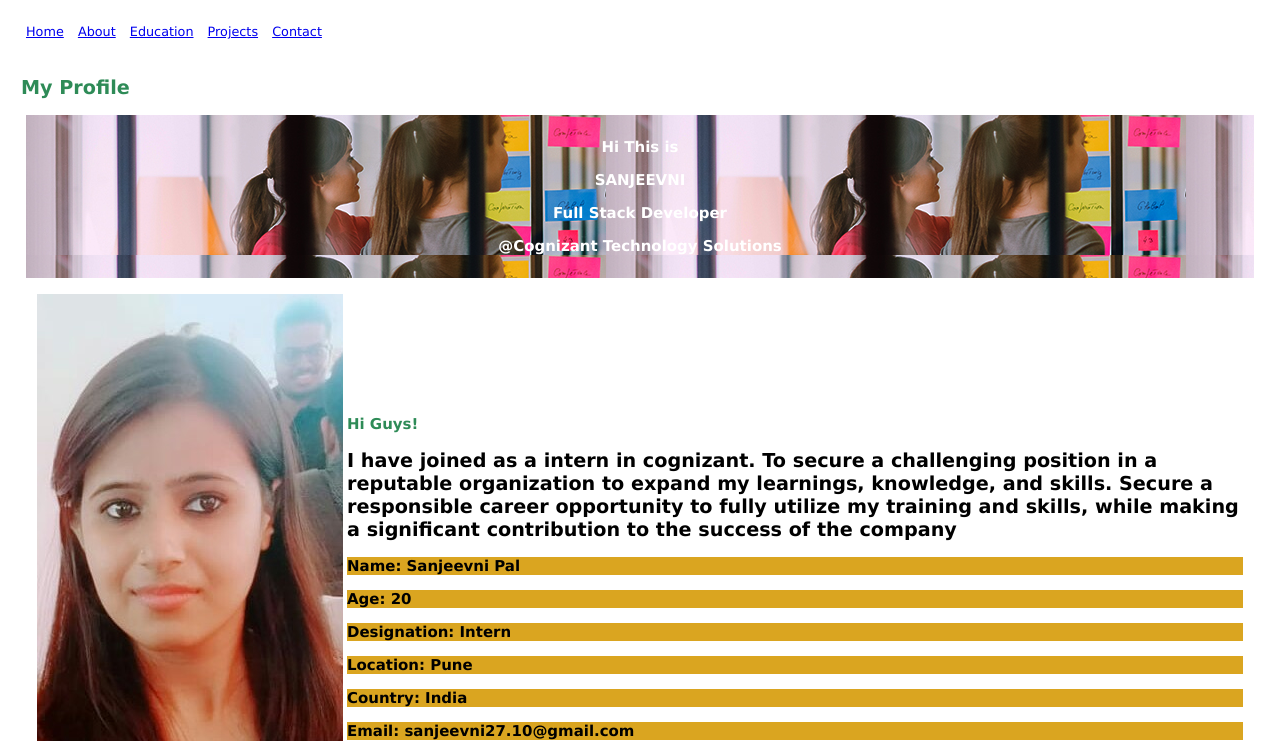
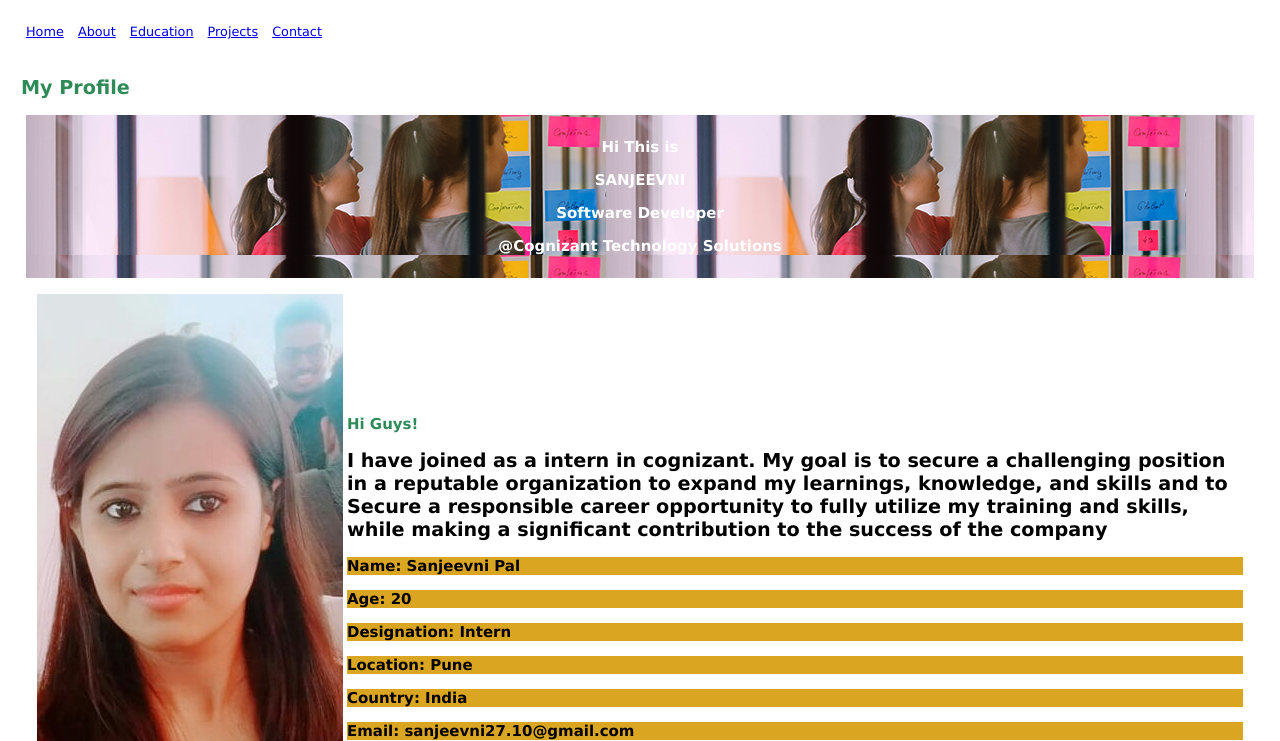
Before and after one commit to sanjeevnipal/sanjeevni-, a plain HTML site: page index.html in a window 1280 px wide. Shown: the part 516-1257 px from the top of the page. Drawn offline with Linux system fonts and the light colour scheme.

Commit message:
Add files via upload

```diff
--- a/index.html
+++ b/index.html
@@ -43,7 +43,7 @@ h1{
 		<article style=background-image:url("Images/cts.jpg")>
                 <h1 align="center">Hi This is </h1>
                 <center> <h1  style=font-size:100 >SANJEEVNI </h1> </center>
-                <h1 align="center">Full Stack Developer</h1>
+                <h1 align="center">Software Developer</h1>
                 <h1 align="center"> @Cognizant Technology Solutions</h1>
 			<p>  </p>
 		</article>
@@ -58,8 +58,8 @@ h1{
 
                             <h1 style=color:seagreen> Hi Guys!</h1>
                             <h2>I have joined as a intern in cognizant.
-                                 To secure a challenging position in a reputable
-                                 organization to expand my learnings, knowledge, and skills.
+                                 My goal is to secure a challenging position in a reputable
+                                 organization to expand my learnings, knowledge, and skills and to
                                 Secure a responsible career opportunity to fully utilize
                                  my training and skills, while making a significant
                                 contribution to the success of the company
```
Also changed, not shown: About.html (+1 -1 lines), Contact.html (+1 -1 lines), Education.html (+1 -1 lines), Project.html (+1 -1 lines).
